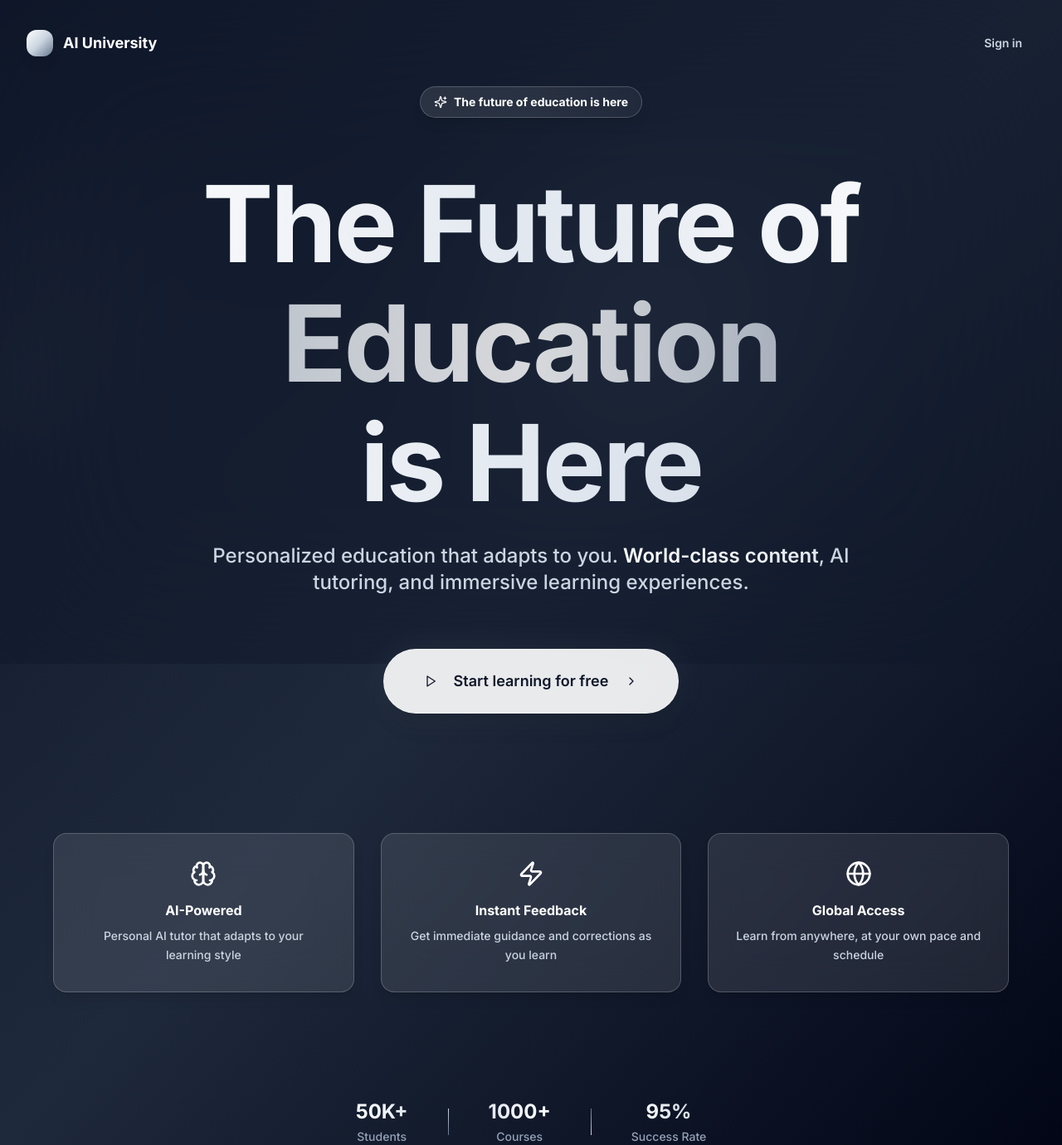
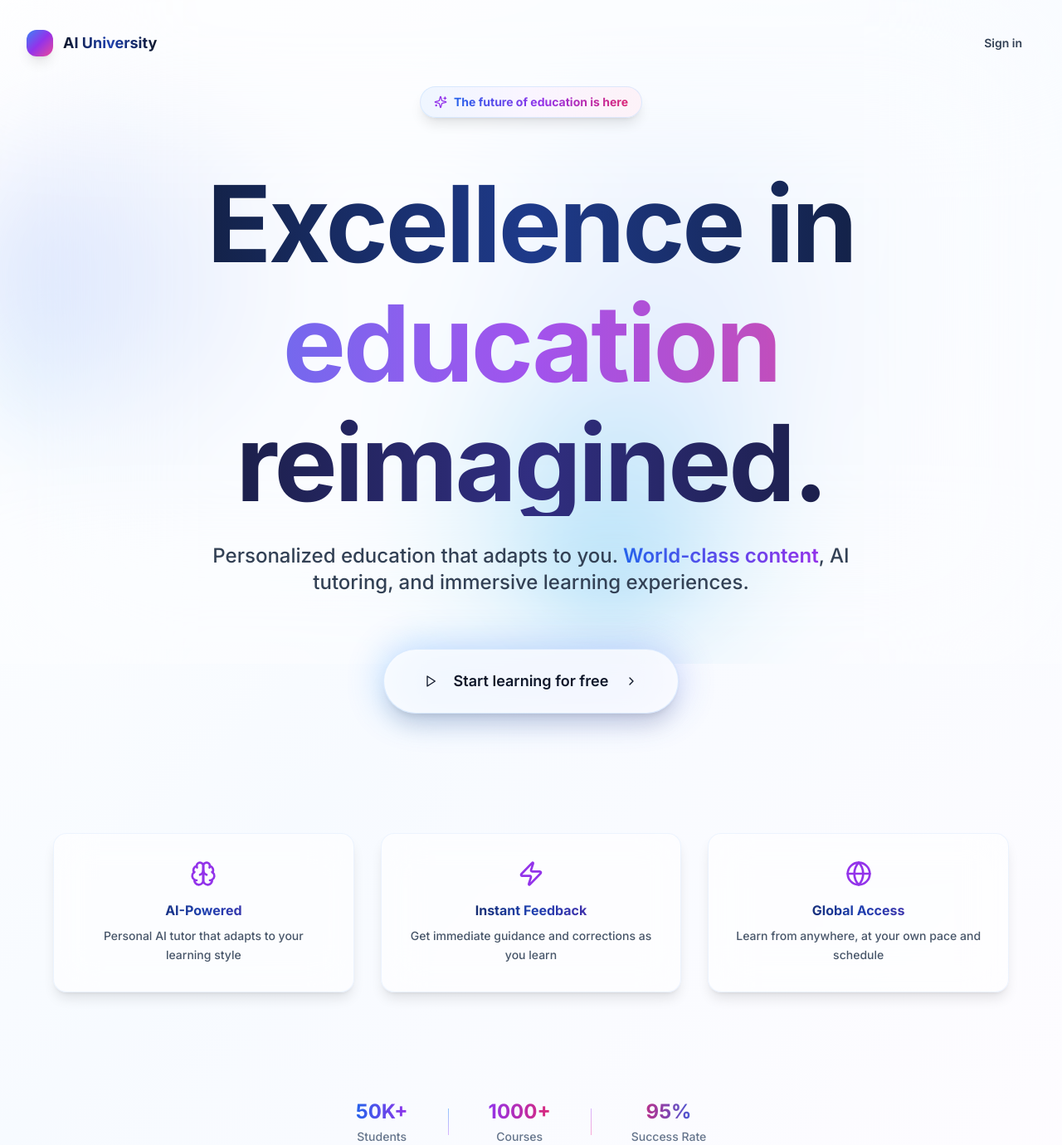
Before and after one commit to drewprincipe/ai-u, a React (Vite) app: page / in a window 1280 px wide. Shown: the whole page at 83% size. Built offline with nearby package versions, Linux system fonts and the light colour scheme.

Commit message:
Reverted to commit b2ea2b3af1541e4dc15b07b663ef915623343220

```diff
--- a/src/pages/Index.tsx
+++ b/src/pages/Index.tsx
@@ -3,17 +3,17 @@ import { Play, Sparkles, ChevronRight, Brain, Zap, Globe } from "lucide-react";
 import { useNavigate } from "react-router-dom";
 const Index = () => {
   const navigate = useNavigate();
-    return <div className="min-h-screen relative overflow-hidden bg-gradient-to-br from-slate-900 via-slate-800 to-slate-950">
-      {/* Chalkboard-style floating orbs */}
+  return <div className="min-h-screen relative overflow-hidden bg-gradient-to-br from-white via-blue-50/50 to-purple-50/30">
+      {/* Bright Gemini-inspired floating orbs */}
       <div className="fixed inset-0 pointer-events-none">
-        <div className="absolute top-1/4 left-1/5 w-64 h-64 bg-gradient-to-r from-white/20 to-slate-300/10 rounded-full blur-3xl opacity-15 animate-pulse"></div>
-        <div className="absolute bottom-1/3 right-1/4 w-80 h-80 bg-gradient-to-r from-slate-400/20 to-slate-600/10 rounded-full blur-3xl opacity-12 gentle-float"></div>
-        <div className="absolute top-2/3 left-1/2 w-48 h-48 bg-gradient-to-r from-slate-200/15 to-slate-500/8 rounded-full blur-2xl opacity-10"></div>
-        <div className="absolute top-1/2 right-1/6 w-32 h-32 bg-gradient-to-r from-white/10 to-slate-400/8 rounded-full blur-2xl opacity-8"></div>
+        <div className="absolute top-1/4 left-1/5 w-64 h-64 bg-gradient-gemini rounded-full blur-3xl opacity-20 animate-pulse"></div>
+        <div className="absolute bottom-1/3 right-1/4 w-80 h-80 bg-gradient-primary rounded-full blur-3xl opacity-15 gentle-float"></div>
+        <div className="absolute top-2/3 left-1/2 w-48 h-48 bg-gradient-accent rounded-full blur-2xl opacity-12"></div>
+        <div className="absolute top-1/2 right-1/6 w-32 h-32 bg-gradient-to-r from-cyan-400 to-blue-500 rounded-full blur-2xl opacity-10"></div>
       </div>
 
-      {/* Chalkboard texture overlay */}
-      <div className="fixed inset-0 bg-slate-900/40 backdrop-blur-[100px] pointer-events-none"></div>
+      {/* Bright liquid glass overlay */}
+      <div className="fixed inset-0 bg-white/30 backdrop-blur-[100px] pointer-events-none"></div>
 
       {/* Main content */}
       <div className="relative z-10 min-h-screen flex flex-col">
@@ -21,10 +21,10 @@ const Index = () => {
         {/* Navigation */}
         <nav className="p-8 flex justify-between items-center">
           <div className="flex items-center gap-3">
-            <div className="w-8 h-8 bg-gradient-to-br from-white via-slate-300 to-slate-500 rounded-lg shadow-lg"></div>
-            <span className="text-white font-bold text-lg">AI University</span>
+            <div className="w-8 h-8 bg-gradient-to-br from-blue-500 via-purple-600 to-pink-500 rounded-lg shadow-lg"></div>
+            <span className="text-slate-900 font-bold text-lg bg-gradient-to-r from-slate-900 via-blue-800 to-slate-900 bg-clip-text text-transparent">AI University</span>
           </div>
-          <Button variant="ghost" className="text-slate-300 hover:text-white hover:bg-white/10 font-semibold" onClick={() => navigate("/auth")}>
+          <Button variant="ghost" className="text-slate-700 hover:text-slate-900 hover:bg-black/5 font-semibold" onClick={() => navigate("/auth")}>
             Sign in
           </Button>
         </nav>
@@ -35,19 +35,19 @@ const Index = () => {
 
             {/* Main headline */}
             <div className="space-y-8 animate-fade-in">
-              <div className="inline-flex items-center gap-2 px-4 py-2 bg-gradient-to-r from-white/10 via-slate-200/10 to-white/5 backdrop-blur-xl rounded-full border border-white/20 mb-8 shadow-lg">
-                <Sparkles className="w-4 h-4 text-white" />
-                <span className="text-sm font-bold text-white">The future of education is here</span>
+              <div className="inline-flex items-center gap-2 px-4 py-2 bg-gradient-to-r from-blue-50 via-purple-50 to-pink-50 backdrop-blur-xl rounded-full border border-blue-200/50 mb-8 shadow-lg">
+                <Sparkles className="w-4 h-4 text-purple-600" />
+                <span className="text-sm font-bold bg-gradient-to-r from-blue-600 via-purple-600 to-pink-600 bg-clip-text text-transparent">The future of education is here</span>
               </div>
 
               <h1 className="text-6xl md:text-8xl lg:text-9xl font-bold leading-[0.9] tracking-tight">
-                <span className="block bg-gradient-to-r from-white via-slate-200 to-white bg-clip-text text-transparent mb-4 font-black">The Future of</span>
-                <span className="block bg-gradient-to-r from-slate-300 via-white to-slate-400 bg-clip-text text-transparent mb-4 font-black animate-pulse">Education</span>
-                <span className="block bg-gradient-to-r from-white via-slate-200 to-slate-300 bg-clip-text text-transparent font-black">is Here</span>
+                <span className="block bg-gradient-to-r from-slate-900 via-blue-900 to-slate-900 bg-clip-text text-transparent mb-4 font-black">Excellence in</span>
+                <span className="block bg-gradient-to-r from-blue-600 via-purple-600 to-pink-600 bg-clip-text text-transparent mb-4 font-black animate-pulse">education</span>
+                <span className="block bg-gradient-to-r from-slate-900 via-indigo-900 to-slate-900 bg-clip-text text-transparent font-black">reimagined.</span>
               </h1>
 
-              <p className="text-xl md:text-2xl text-slate-300 max-w-3xl mx-auto font-medium leading-relaxed">
-                Personalized education that adapts to you. <span className="bg-gradient-to-r from-white to-slate-200 bg-clip-text text-transparent font-semibold">World-class content</span>,
+              <p className="text-xl md:text-2xl text-slate-700 max-w-3xl mx-auto font-medium leading-relaxed">
+                Personalized education that adapts to you. <span className="bg-gradient-to-r from-blue-600 to-purple-600 bg-clip-text text-transparent font-semibold">World-class content</span>,
                 AI tutoring, and immersive learning experiences.
               </p>
             </div>
@@ -57,11 +57,11 @@ const Index = () => {
             animationDelay: '0.2s'
           }}>
               <div className="relative inline-block group">
-                {/* Chalkboard glow effect */}
-                <div className="absolute inset-0 bg-gradient-to-r from-white/20 to-slate-300/20 rounded-full blur-xl opacity-30 group-hover:opacity-50 transition-opacity duration-500"></div>
+                {/* Bright glow effect */}
+                <div className="absolute inset-0 bg-gradient-primary rounded-full blur-xl opacity-30 group-hover:opacity-50 transition-opacity duration-500"></div>
 
-                {/* Chalkboard button */}
-                <Button size="lg" className="relative px-12 py-6 h-auto text-lg bg-white/90 backdrop-blur-xl hover:bg-white border border-white/30 hover:border-white/50 text-slate-900 font-semibold transition-all duration-300 hover:scale-105 rounded-full shadow-xl hover:shadow-2xl" onClick={() => navigate("/auth")}>
+                {/* Bright glass button */}
+                <Button size="lg" className="relative px-12 py-6 h-auto text-lg bg-white/80 backdrop-blur-xl hover:bg-white/90 border border-blue-200/50 hover:border-blue-300/60 text-slate-900 font-semibold transition-all duration-300 hover:scale-105 rounded-full shadow-xl hover:shadow-2xl" onClick={() => navigate("/auth")}>
                   <Play className="w-5 h-5 mr-3" />
                   Start learning for free
                   <ChevronRight className="w-5 h-5 ml-3 group-hover:translate-x-1 transition-transform" />
@@ -85,15 +85,15 @@ const Index = () => {
               icon: Globe,
               title: "Global Access",
               description: "Learn from anywhere, at your own pace and schedule"
-             }].map((feature, index) => <div key={index} className="relative group">
-                  {/* Chalkboard subtle glow */}
-                  <div className="absolute inset-0 bg-gradient-to-r from-white/10 to-slate-200/10 rounded-2xl blur-2xl opacity-0 group-hover:opacity-15 transition-opacity duration-500"></div>
+            }].map((feature, index) => <div key={index} className="relative group">
+                  {/* Bright subtle glow */}
+                  <div className="absolute inset-0 bg-gradient-primary rounded-2xl blur-2xl opacity-0 group-hover:opacity-10 transition-opacity duration-500"></div>
 
-                  {/* Chalkboard glass card */}
-                  <div className="relative p-8 bg-white/10 backdrop-blur-xl rounded-2xl border border-white/20 hover:border-white/30 transition-all duration-300 group-hover:scale-105 shadow-lg hover:shadow-xl">
-                    <feature.icon className="w-8 h-8 text-white mb-4 mx-auto" />
-                    <h3 className="font-bold mb-2 text-white">{feature.title}</h3>
-                    <p className="text-slate-300 text-sm leading-relaxed font-medium">{feature.description}</p>
+                  {/* Bright glass card */}
+                  <div className="relative p-8 bg-white/60 backdrop-blur-xl rounded-2xl border border-blue-100/50 hover:border-blue-200/60 transition-all duration-300 group-hover:scale-105 shadow-lg hover:shadow-xl">
+                    <feature.icon className="w-8 h-8 text-purple-600 mb-4 mx-auto" />
+                    <h3 className="font-bold mb-2 bg-gradient-to-r from-slate-900 via-blue-800 to-purple-800 bg-clip-text text-transparent">{feature.title}</h3>
+                    <p className="text-slate-600 text-sm leading-relaxed font-medium">{feature.description}</p>
                   </div>
                 </div>)}
             </div>
@@ -103,18 +103,18 @@ const Index = () => {
             animationDelay: '0.6s'
           }}>
               <div className="text-center">
-                <div className="text-2xl font-bold bg-gradient-to-r from-white to-slate-200 bg-clip-text text-transparent mb-1">50K+</div>
-                <div className="text-sm text-slate-400 font-medium">Students</div>
+                <div className="text-2xl font-bold bg-gradient-to-r from-blue-600 to-purple-600 bg-clip-text text-transparent mb-1">50K+</div>
+                <div className="text-sm text-slate-500 font-medium">Students</div>
               </div>
-              <div className="w-px h-8 bg-gradient-to-b from-slate-300 to-slate-500"></div>
+              <div className="w-px h-8 bg-gradient-to-b from-blue-300 to-purple-300"></div>
               <div className="text-center">
-                <div className="text-2xl font-bold bg-gradient-to-r from-slate-200 to-white bg-clip-text text-transparent mb-1">1000+</div>
-                <div className="text-sm text-slate-400 font-medium">Courses</div>
+                <div className="text-2xl font-bold bg-gradient-to-r from-purple-600 to-pink-600 bg-clip-text text-transparent mb-1">1000+</div>
+                <div className="text-sm text-slate-500 font-medium">Courses</div>
               </div>
-              <div className="w-px h-8 bg-gradient-to-b from-slate-500 to-slate-300"></div>
+              <div className="w-px h-8 bg-gradient-to-b from-purple-300 to-pink-300"></div>
               <div className="text-center">
-                <div className="text-2xl font-bold bg-gradient-to-r from-white to-slate-300 bg-clip-text text-transparent mb-1">95%</div>
-                <div className="text-sm text-slate-400 font-medium">Success Rate</div>
+                <div className="text-2xl font-bold bg-gradient-to-r from-pink-600 to-blue-600 bg-clip-text text-transparent mb-1">95%</div>
+                <div className="text-sm text-slate-500 font-medium">Success Rate</div>
               </div>
             </div>
           </div>
```
